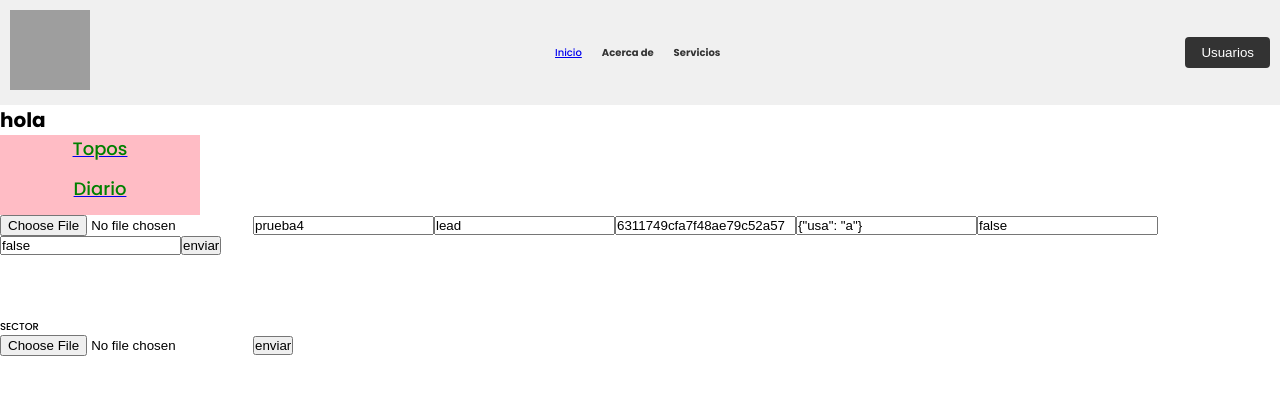
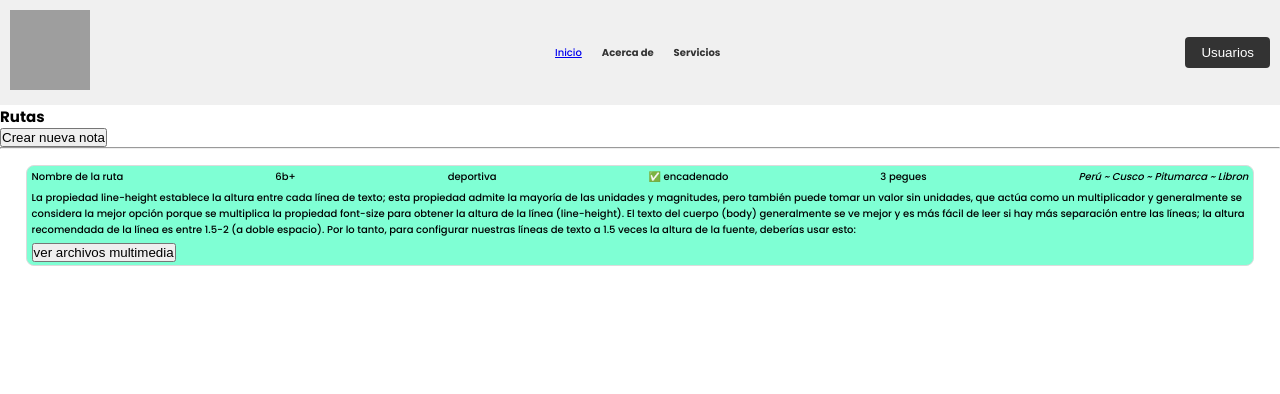
Before and after one commit to adac95/climbing_diary, a Next.js app: page / in a window 1280 px wide. Shown: the top 394 px of the page. Built offline with nearby package versions, Linux system fonts and the light colour scheme; grey boxes are pictures that could not be loaded.

Commit message:
creando la base de las rutas del diario (pokedex) en la pagina de inicio

```diff
--- a/src/app/page.js
+++ b/src/app/page.js
@@ -1,16 +1,32 @@
-
-import { ImageTest } from "@components/ImageTest";
-import Link from "next/link";
+// import { ImageTest } from "@components/ImageTest";
+// import Link from "next/link";
+import styles from "./styles.module.css";
 
 export default async function Home() {
+  return (
+    <section>
+      <h2>Rutas</h2>
+      <button>Crear nueva nota</button>
+      <br />
+      <hr />
+      <br />
+      <article className={styles.container}>
+        {/* <input className={styles.checkbox} type='checkbox' /> */}
+        <div className={styles.info}>
+          <p>Nombre de la ruta</p>
+          <p>6b+</p>
+          <p>deportiva</p>
+          <p>✅ encadenado</p>
+          <p>3 pegues</p>
+          <i>Perú ~ Cusco ~ Pitumarca ~ Libron</i>
+          <p className={styles.p}> La propiedad line-height establece la altura entre cada línea de texto; esta propiedad admite la mayoría de las unidades y magnitudes, pero también puede tomar un valor sin unidades, que actúa como un multiplicador y generalmente se considera la mejor opción porque se multiplica la propiedad font-size para obtener la altura de la línea (line-height). El texto del cuerpo (body) generalmente se ve mejor y es más fácil de leer si hay más separación entre las líneas; la altura recomendada de la línea es entre 1.5-2 (a doble espacio). Por lo tanto, para configurar nuestras líneas de texto a 1.5 veces la altura de la fuente, deberías usar esto:</p>
+          <button>ver archivos multimedia</button>
+        </div>
+      </article>
 
-
-  return (
-    <div >
-      <h1>hola</h1>
-      <Link href={'/topos'} ><p style={{display:"block", border:"1px black line",width: '200px', color: 'green', height:'40px', textAlign:"center", background:'#ff002343',fontSize:"18px"}}>Topos</p></Link>
-      <Link href={'/topos'} ><p style={{display:"block", border:"1px black line",width: '200px', color: 'green', height:'40px', textAlign:"center", background:'#ff002343',fontSize:"18px"}}>Diario</p></Link>
-      <ImageTest/>
-    </div>
-  )
+      {/* <Link href={'/topos'} ><p style={{display:"block", border:"1px black line",width: '200px', color: 'green', height:'40px', textAlign:"center", background:'#ff002343',fontSize:"18px"}}>Topos</p></Link>
+      <Link href={'/topos'} ><p style={{display:"block", border:"1px black line",width: '200px', color: 'green', height:'40px', textAlign:"center", background:'#ff002343',fontSize:"18px"}}>Diario</p></Link> */}
+      {/* <ImageTest/> */}
+    </section>
+  );
 }
--- /dev/null
+++ b/src/app/styles.module.css
@@ -0,0 +1,49 @@
+.container {
+  background-color: aquamarine;
+  width: 96%;
+  height: auto;
+  margin: auto;
+  border: solid 1px gainsboro;
+  border-radius: 8px;
+  z-index: 100;
+
+
+  & .info {
+    width: 100%;
+    height: 100%;
+    display: flex;
+    flex-wrap: wrap;
+    gap: 5px;
+    padding: 3px 5px;
+    justify-content: space-between;
+    align-items: center;
+
+  }
+
+  /* & .p { */
+    /* width: 100%;
+    height: max-content; */
+    /* background-color: brown; */
+    /* word-wrap: break-word; */
+    /* word-break: keep-all; */
+
+  /* } */
+  /*
+  & .checkbox {
+    width: 100%;
+    height: 100%;
+    position: absolute;
+    bottom: 0;
+    right: 0;
+    top: 0;
+    z-index: 200;
+    background-color: transparent;
+    border: 0px solid transparent;
+    border-color: transparent;
+  } */
+
+
+  /* & .checkbox:hover {
+    cursor: pointer;
+  } */
+}
```
Also changed, not shown: package.json (+4 -4 lines), src/utils/getDataFromApi.js (deleted, +0 -7 lines), src/components/RouteDoneModal/index.js (added), 1 other file (tests, documents, lock files or other folders).
